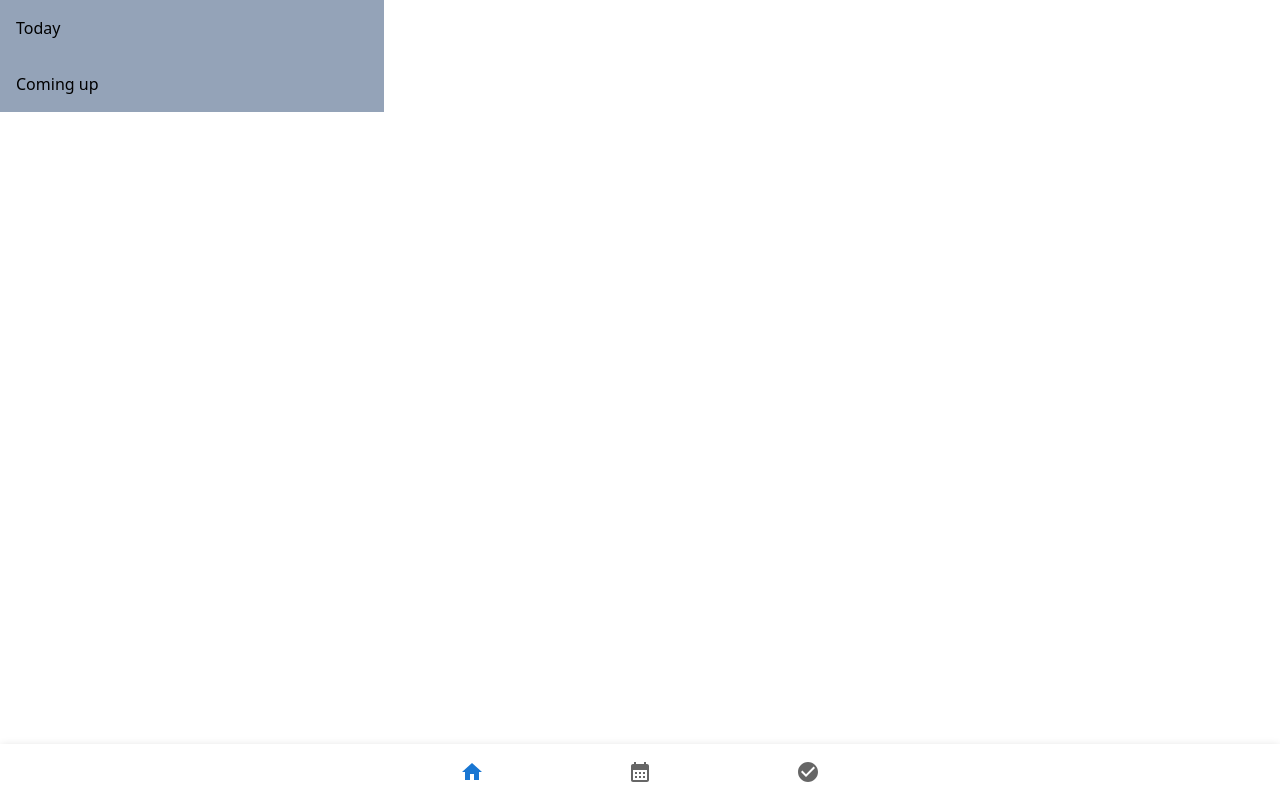
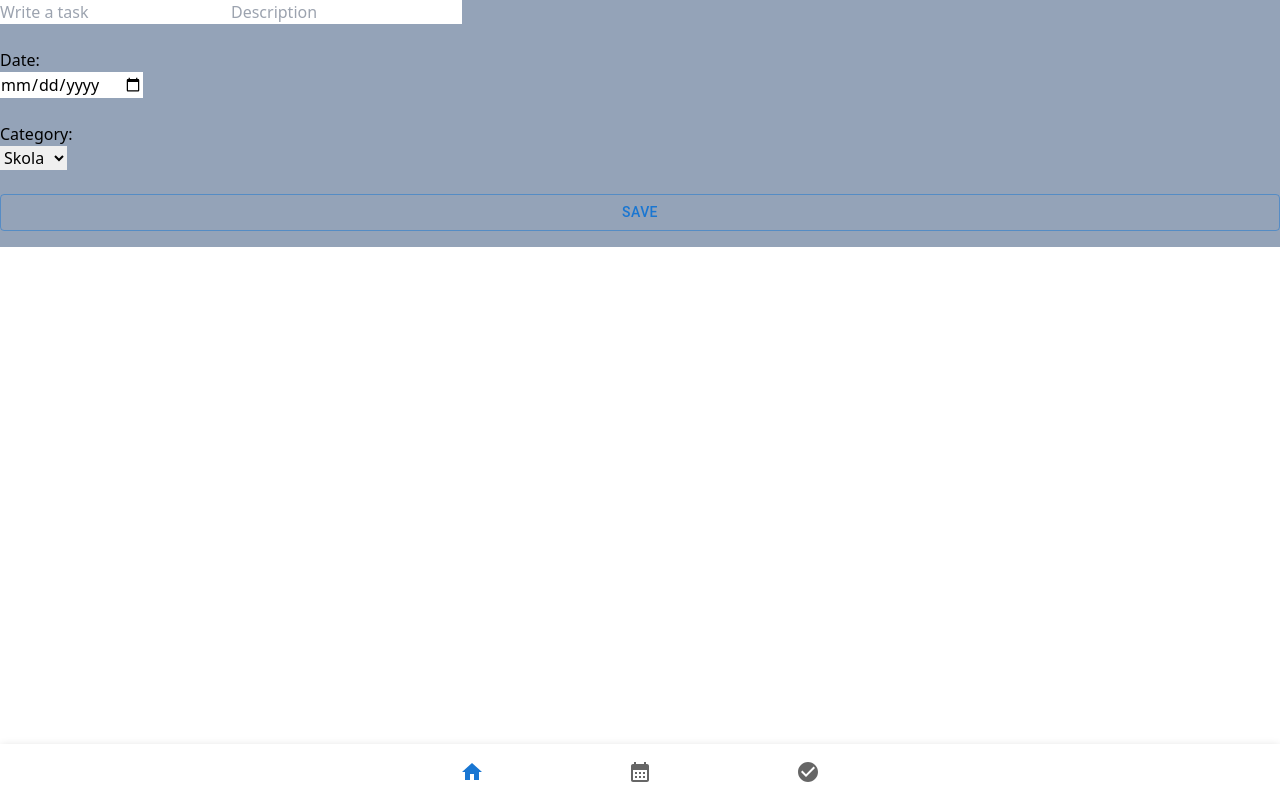
Before and after one commit to FredrikEkmark/planpal-beta, a Next.js app: page /taskpage/addTaskPage in a window 1280 px wide. Built offline with nearby package versions, Linux system fonts and the light colour scheme.

Commit message:
Add functionality addTask

```diff
--- a/components/addTaskCard.tsx
+++ b/components/addTaskCard.tsx
@@ -1,12 +1,25 @@
+import { UserContext } from "@/context/user-context-provider"
 import { Button } from "@mui/material"
-import { useState } from "react"
+import Link from "next/link"
+import { useContext, useState } from "react"
 
-const AddTaskCard = ({}) => {
+const AddTaskCard = () => {
   const [inputTitle, setInputTitle] = useState<string>("")
   const [inputDescription, setInputDescription] = useState<string>("")
   const [inputDate, setInputDate] = useState<string>("")
   const [inputCategory, setInputCategory] = useState<string>("")
   const [inputReminder, setInputReminder] = useState<string>("")
+  const { addTask } = useContext(UserContext)
+
+  function addTaskContext() {
+    addTask({
+      id: 0,
+      date: inputDate,
+      title: inputTitle,
+      description: inputDescription,
+      category: inputCategory,
+    })
+  }
 
   return (
     <div className=" bg-slate-400">
@@ -48,16 +61,20 @@ const AddTaskCard = ({}) => {
         <option value="övrigt">Övrigt</option>
       </select>
       <br></br>
+      <Link href="/taskpage/">
         <Button
-        href="/taskpage"
           color="primary"
           type="submit"
           fullWidth
           variant="outlined"
           sx={{ mt: 3, mb: 2 }}
+          onClick={() => {
+            addTaskContext()
+          }}
         >
           Save
         </Button>
+      </Link>
     </div>
   )
 }
--- a/components/displayTask/displayTaskDashboard.tsx
+++ b/components/displayTask/displayTaskDashboard.tsx
@@ -36,7 +36,7 @@ const DisplayTasksDashboard = () => {
         <div>Today&apos;s Tasks</div>
         {titles}
         <div>
-          <Link href="/taskpage/addTask">Add new task</Link>
+          <Link href="/taskpage/addTaskPage">Add new task</Link>
         </div>
       </div>
     </div>
--- a/components/displayTask/displayTasksTaskPage.tsx
+++ b/components/displayTask/displayTasksTaskPage.tsx
@@ -14,6 +14,8 @@ const DisplayTasksTaskPage = () => {
   const specificDate = new Date("2023-03-28").toISOString().slice(0, 10)
 
   const { tasks } = useContext(UserContext)
+
+  console.log(tasks)
 
   const data = tasks
 
@@ -37,7 +39,7 @@ const DisplayTasksTaskPage = () => {
         <div>Today</div>
         {titles}
         <div>
-          <Link href="/taskpage/addTask">Add new task</Link>
+          <Link href="/taskpage/addTaskPage">Add new task</Link>
         </div>
       </div>
     </div>
--- a/context/user-context-provider.tsx
+++ b/context/user-context-provider.tsx
@@ -26,6 +26,7 @@ interface UserContextProps {
   setUsername: (username: string) => void
   setPassword: (password: string) => void
   setTasks: (tasks: Task[]) => void
+  addTask: (task: Task) => void
   setCalendar: (calendar: Calendar) => void
 }
 
@@ -41,6 +42,7 @@ const initialUserContext: UserContextProps = {
   setUsername: () => {},
   setPassword: () => {},
   setTasks: () => {},
+  addTask: () => {},
   setCalendar: () => {},
 }
 
@@ -66,6 +68,9 @@ const UserContextProvider: React.FC<UserProviderProps> = ({ children }) => {
     setCalendar: (calendar: Calendar) => {
       setCalendar(calendar)
     },
+    addTask: function (task: Task): void {
+      setTasks((tasks) => [...tasks, task])
+    },
   }
   return <UserContext.Provider value={contextValue} children={children} />
 }
--- a/pages/taskpage/addTask.tsx
+++ b/pages/taskpage/addTaskPage.tsx
@@ -4,7 +4,7 @@ import { NextPage } from "next"
 
 interface Props {}
 
-const AddTask: NextPage<Props> = ({}) => {
+const AddTaskPage: NextPage<Props> = ({}) => {
   return (
     <div>
       <AddTaskCard></AddTaskCard>
@@ -13,4 +13,4 @@ const AddTask: NextPage<Props> = ({}) => {
   )
 }
 
-export default AddTask
+export default AddTaskPage
```
Lines whose indentation alone changed are shown as unchanged.
